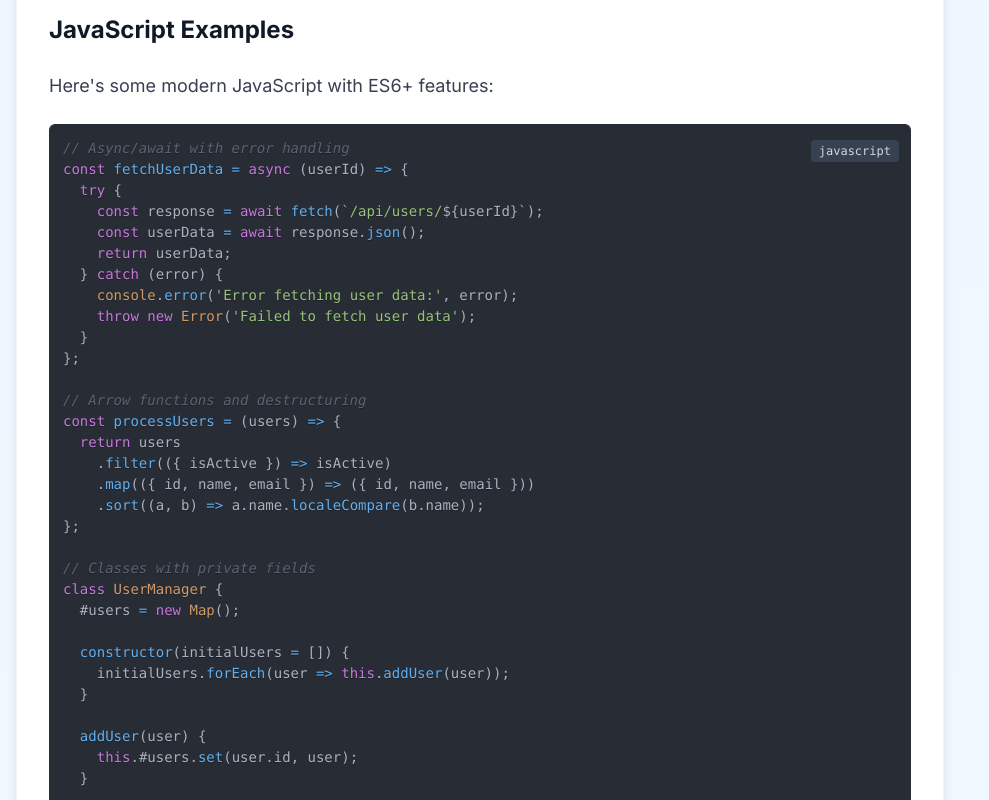
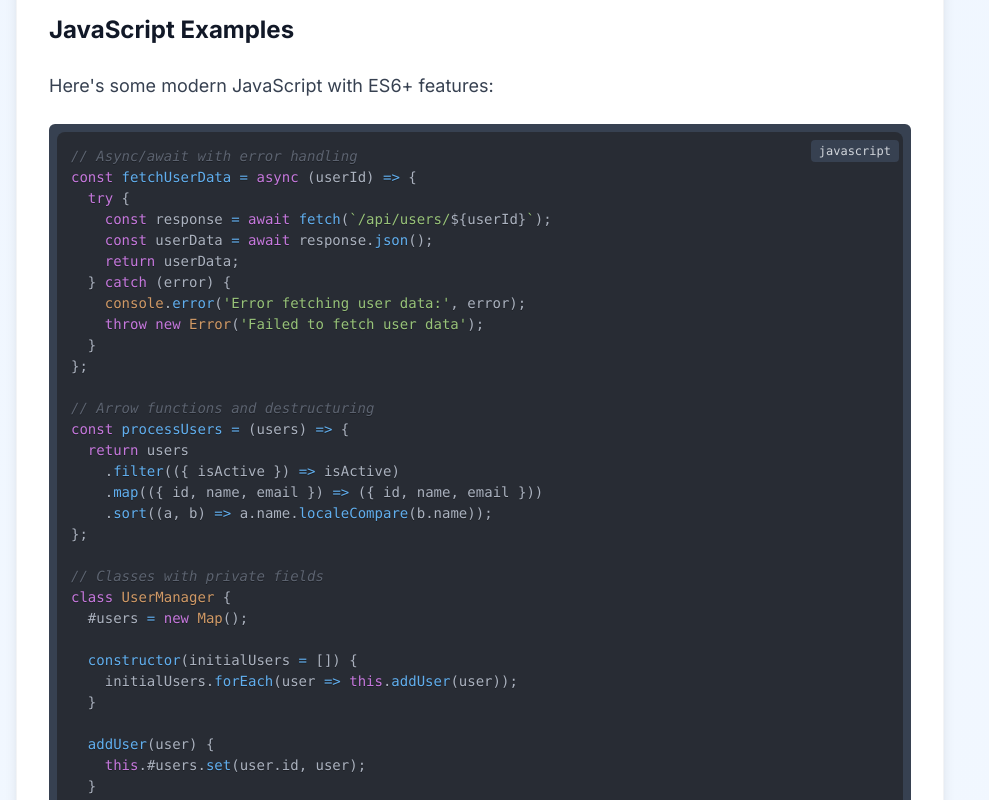
Before and after one commit to danielcfho/readit-later_web, a Next.js app: page /blog/syntax-highlighting-test in a window 1280 px wide. Shown: the part 1080-1880 px from the top of the page, without its empty margins (0-989 px from the left). Built offline with nearby package versions, Linux system fonts and the light colour scheme.

Commit message:
fix: add padding to code block container for improved spacing

```diff
--- a/app/blog/[slug]/blog-post-client.tsx
+++ b/app/blog/[slug]/blog-post-client.tsx
@@ -51,7 +51,7 @@ export default function BlogPostClient({
       }
 
       return (
-        <div className="relative">
+        <div className="relative p-2">
           <div className="absolute top-3 right-3 z-10">
             <span className="bg-gray-700 text-gray-300 px-2 py-1 rounded text-xs font-mono">
               {language || 'code'}
```
